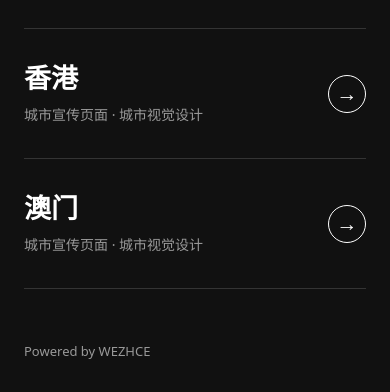
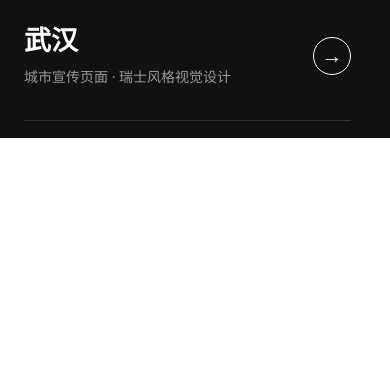
Before and after one commit to WEZHCE/City-Promotion-Page, a plain HTML site: page index.html in a window 390 px wide. Shown: the part 706-1098 px from the top of the page. After the commit the page ends 844 px from the top, so only its background shows below. Drawn offline with Linux system fonts and the light colour scheme.

Commit message:
fix: keep page fixed and scroll city list

```diff
--- a/index.html
+++ b/index.html
@@ -20,7 +20,11 @@
 
     * { box-sizing: border-box; }
 
-    html, body { min-height: 100%; }
+    html, body {
+      min-height: 100%;
+      height: 100%;
+      overflow: hidden;
+    }
 
     body {
       margin: 0;
@@ -31,7 +35,9 @@
     .page {
       display: grid;
       grid-template-columns: minmax(0, 1.5fr) minmax(0, 1fr);
-      min-height: 100vh;
+      height: 100vh;
+      min-height: 0;
+      overflow: hidden;
     }
 
     .intro,
@@ -43,7 +49,7 @@
       display: flex;
       flex-direction: column;
       justify-content: space-between;
-      min-height: 620px;
+      min-height: 0;
       background: var(--intro-bg);
     }
 
@@ -97,6 +103,10 @@
     .documents {
       display: flex;
       flex-direction: column;
+      min-height: 0;
+      overflow-y: auto;
+      overscroll-behavior: contain;
+      scrollbar-gutter: stable;
       background: var(--entry-bg);
       color: var(--entry-ink);
     }
@@ -177,14 +187,17 @@
     }
 
     @media (max-width: 820px) {
-      .page { grid-template-columns: 1fr; }
+      .page {
+        grid-template-columns: 1fr;
+        grid-template-rows: minmax(0, 1fr) minmax(0, 1fr);
+      }
 
       .intro {
         min-height: 0;
         padding-bottom: 48px;
       }
 
-      .documents { min-height: 520px; }
+      .documents { min-height: 0; }
 
       .document-list { margin: 52px 0; }
     }
```
